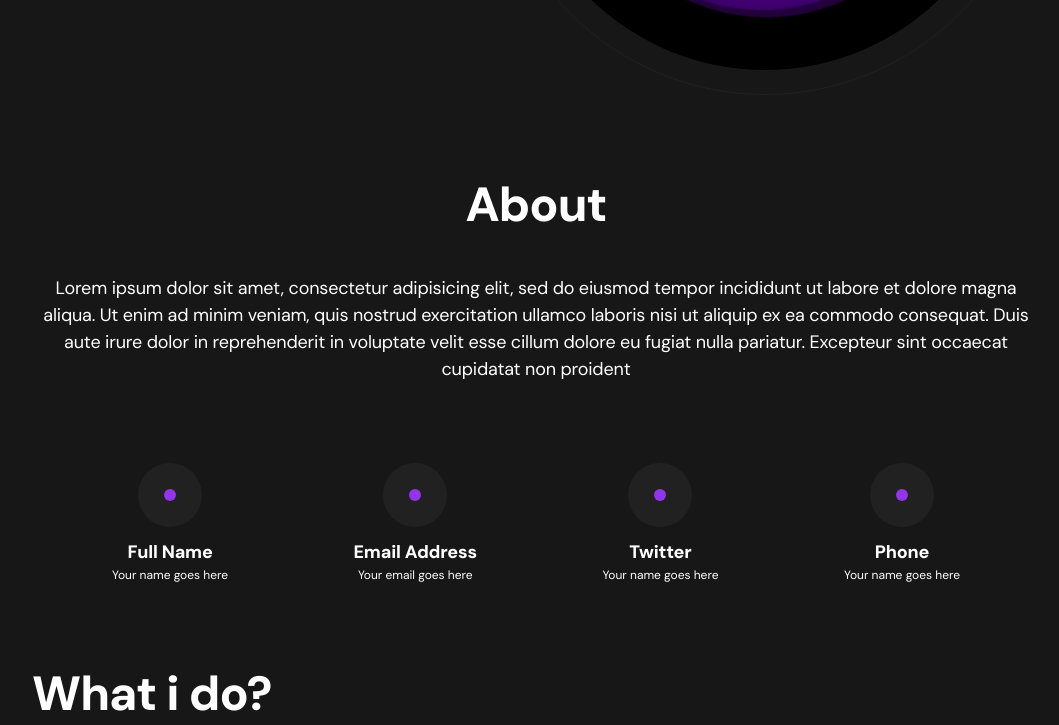
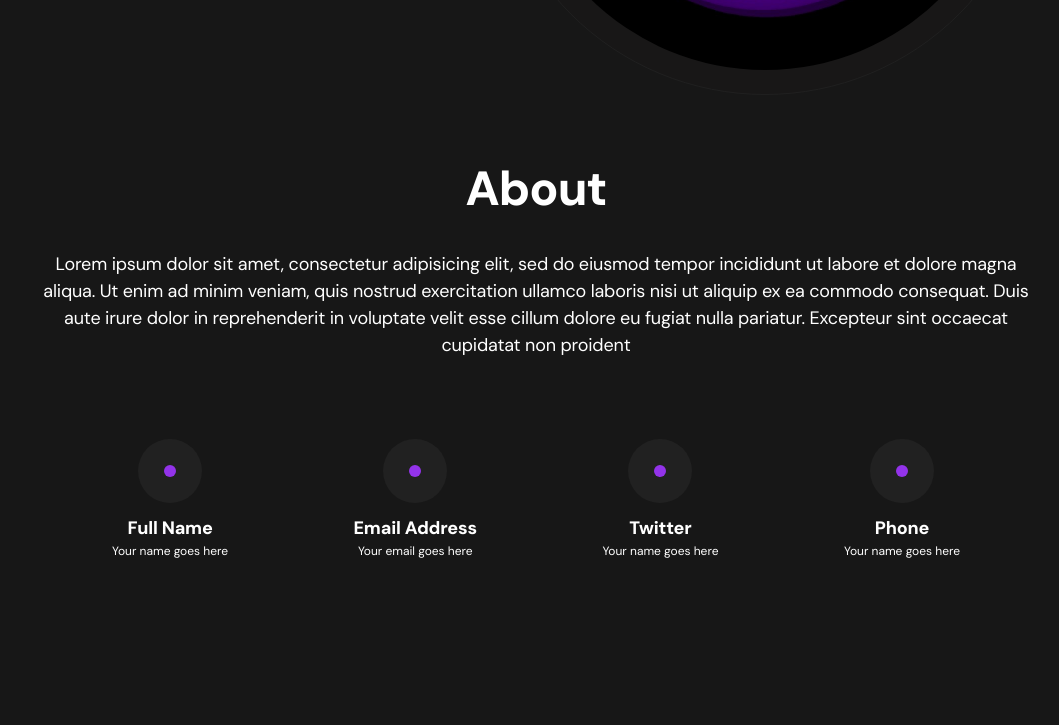
Before and after one commit to imedisa/Portfolio, a website built with Vite: page index.html in a window 1280 px wide. Shown: the part 599-1324 px from the top of the page, without its empty margins (104-1163 px from the left). After the commit the page ends 1159 px from the top, so only its background shows below. Built offline with nearby package versions, Linux system fonts and the light colour scheme.

Commit message:
deleted what i do section because i going to put it on whatido  branch

```diff
--- a/index.html
+++ b/index.html
@@ -25,10 +25,14 @@
               <li class="hover:text-purple-600 hover:transition-all">
                 About me
               </li>
-              <li class="pl-4 sm:pl-9 hover:text-purple-600 hover:transition-all">
+              <li
+                class="pl-4 sm:pl-9 hover:text-purple-600 hover:transition-all"
+              >
                 Services
               </li>
-              <li class="pl-4 sm:pl-9 hover:text-purple-600 hover:transition-all">
+              <li
+                class="pl-4 sm:pl-9 hover:text-purple-600 hover:transition-all"
+              >
                 contact me
               </li>
             </ul>
@@ -36,10 +40,14 @@
         </div>
       </header>
       <!-- MAIN CONTENT -->
-      <div class="sm:px-20 mt-20 flex flex-col lg:flex-row items-center align-center justify-between">
+      <div
+        class="sm:px-20 mt-20 flex flex-col lg:flex-row items-center align-center justify-between"
+      >
         <!-- INSTRUCTION -->
         <div class="flex flex-col">
-          <h3 class="font-bold text-2xl sm:text-5xl">Hi, I am <br />Medisa Hamzeh</h3>
+          <h3 class="font-bold text-2xl sm:text-5xl">
+            Hi, I am <br />Medisa Hamzeh
+          </h3>
           <p class="text-lg font-medium gray-text mt-2">Frontend Developer</p>
           <!-- BUTTONS -->
           <div class="flex flex-row mt-9">
@@ -58,10 +66,10 @@
         <!-- PICTURE -->
         <div class="mt-20 lg:mt-0">
           <span
-            class="  width-height-picture-mb sm:mt-0 width-height-picture-mb width-height-picture z-1 relative items-center justify-center"
+            class="width-height-picture-mb sm:mt-0 width-height-picture-mb width-height-picture z-1 relative items-center justify-center"
           >
             <img
-              class="rounded-full absolute z-2 width-height-special-mb  width-height-special"
+              class="rounded-full absolute z-2 width-height-special-mb width-height-special"
               src="./images/jpg/IMG_4645.jpg"
               alt=""
             />
@@ -69,10 +77,10 @@
         </div>
       </div>
       <!-- ABOUT -->
-      <div class="xs:px-20 mt-2 lg:mt-20">
+      <div class="xs:px-20 mt-4 md:mt-16">
         <div class="flex flex-col text-center">
           <h2 class="text-2xl sm:text-5xl font-bold">About</h2>
-          <p class="text-sm md:text-lg font-normal mt-3 sm:mt-10 px-2">
+          <p class="text-sm md:text-lg font-normal mt-2 lg:mt-8 px-2">
             Lorem ipsum dolor sit amet, consectetur adipisicing elit, sed do
             eiusmod tempor incididunt ut labore et dolore magna aliqua. Ut enim
             ad minim veniam, quis nostrud exercitation ullamco laboris nisi ut
@@ -80,9 +88,9 @@
             reprehenderit in voluptate velit esse cillum dolore eu fugiat nulla
             pariatur. Excepteur sint occaecat cupidatat non proident
           </p>
-          <div class="flex flex-col  lg:flex-row justify-between sm:px-20 mt-20">
+          <div class="flex flex-col lg:flex-row justify-between sm:px-20 mt-20">
             <div class="flex flex-col items-center">
-              <div >
+              <div>
                 <span
                   class="bg-span w-16 h-16 z-1 relative rounded-full flex items-center justify-center"
                 >
@@ -94,37 +102,9 @@
                 </span>
               </div>
               <div class="font-bold text-sm lg:text-lg mt-3">Full Name</div>
-              <div class="font-normal text-xs lg:text-normal">Your name goes here</div>
-            </div>
-            <div class="mt-3 lg:mt-0  flex flex-col items-center">
-              <div>
-                <span
-                  class="bg-span w-16 h-16 z-1 relative rounded-full flex items-center justify-center"
-                >
-                  <img
-                    src="./images/svg/Ellipse 8.svg"
-                    class="absolute"
-                    alt=""
-                  />
-                </span>
+              <div class="font-normal text-xs lg:text-normal">
+                Your name goes here
               </div>
-              <div class="font-bold text-sm lg:text-lg mt-3">Email Address</div>
-              <div class="font-normal text-xs lg:text-normal">Your email goes here</div>
-            </div>
-            <div class="mt-3 lg:mt-0  flex flex-col items-center">
-              <div>
-                <span
-                  class="bg-span w-16 h-16 z-1 relative rounded-full flex items-center justify-center"
-                >
-                  <img
-                    src="./images/svg/Ellipse 8.svg"
-                    class="absolute"
-                    alt=""
-                  />
-                </span>
-              </div>
-              <div class="font-bold text-sm lg:text-lg mt-3">Twitter</div>
-              <div class="font-normal text-xs lg:text-normal">Your name goes here</div>
             </div>
             <div class="mt-3 lg:mt-0 flex flex-col items-center">
               <div>
@@ -138,19 +118,50 @@
                   />
                 </span>
               </div>
-              <div class="font-bold  text-sm lg:text-lg mt-3">Phone</div>
-              <div class="font-normal text-xs lg:text-normal">Your name goes here</div>
+              <div class="font-bold text-sm lg:text-lg mt-3">Email Address</div>
+              <div class="font-normal text-xs lg:text-normal">
+                Your email goes here
+              </div>
+            </div>
+            <div class="mt-3 lg:mt-0 flex flex-col items-center">
+              <div>
+                <span
+                  class="bg-span w-16 h-16 z-1 relative rounded-full flex items-center justify-center"
+                >
+                  <img
+                    src="./images/svg/Ellipse 8.svg"
+                    class="absolute"
+                    alt=""
+                  />
+                </span>
+              </div>
+              <div class="font-bold text-sm lg:text-lg mt-3">Twitter</div>
+              <div class="font-normal text-xs lg:text-normal">
+                Your name goes here
+              </div>
+            </div>
+            <div class="mt-3 lg:mt-0 flex flex-col items-center">
+              <div>
+                <span
+                  class="bg-span w-16 h-16 z-1 relative rounded-full flex items-center justify-center"
+                >
+                  <img
+                    src="./images/svg/Ellipse 8.svg"
+                    class="absolute"
+                    alt=""
+                  />
+                </span>
+              </div>
+              <div class="font-bold text-sm lg:text-lg mt-3">Phone</div>
+              <div class="font-normal text-xs lg:text-normal">
+                Your name goes here
+              </div>
             </div>
           </div>
         </div>
       </div>
       <!-- WHAT I DO? -->
-      <div class="px-20 mt-20 flex flex-col ">
-        <h3 class="text-5xl font-bold">
-            What i do?
-        </h3>
-        <div class="flex flex-row"></div>
-      </div>
+
     </div>
   </body>
 </html>
```
Also changed, not shown: styles/main.css.
